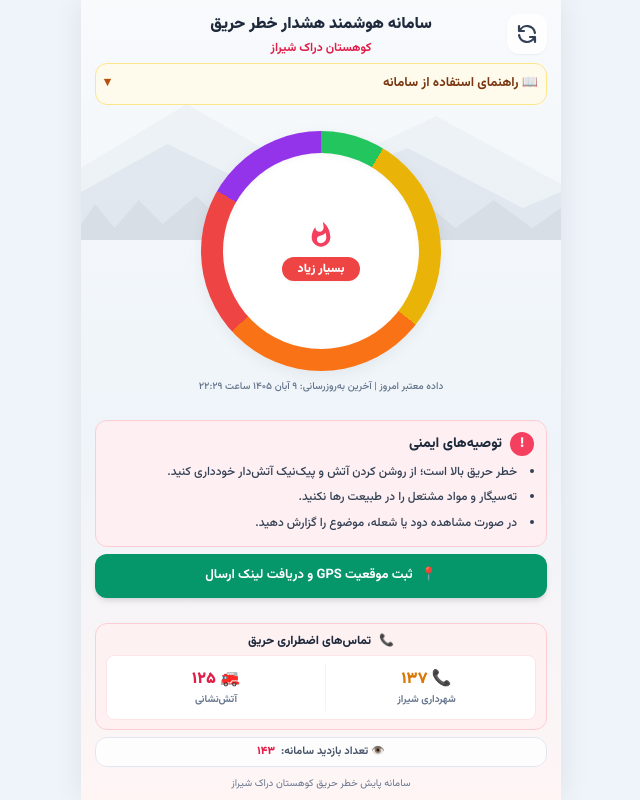
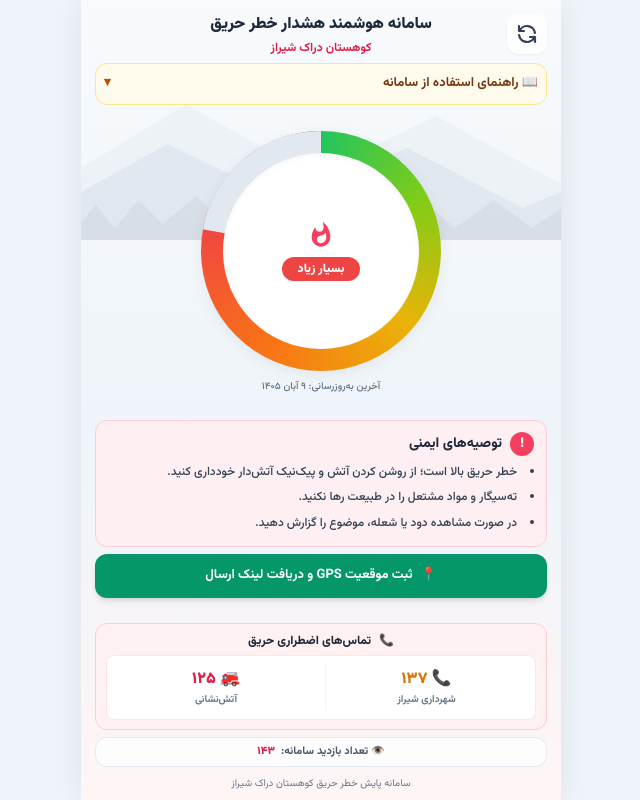
Before and after one commit to hashempoorsadegh214-prog/derak_fwi_forecast, a plain HTML site: page index.html in a window 1280 px wide. Both pictures are taken after a click on the button "به‌روزرسانی داده‌ها". Shown: the whole page, without its empty margins (319-959 px from the left). Drawn offline with nearby package versions, Linux system fonts and the light colour scheme; no server answers.

Commit message:
Update index.html

```diff
--- a/index.html
+++ b/index.html
@@ -73,24 +73,18 @@
             justify-content: center;
         }
 
-        @property --progress-deg {
-            syntax: "<angle>";
-            inherits: false;
-            initial-value: 0deg;
-        }
-
         .gauge-conic-ring {
-            --progress-deg: 0deg;
             width: 100%;
             height: 100%;
             border-radius: 50%;
             background: conic-gradient(
                 from 0deg at 50% 50%,
-                #22C55E 0% 8.6667%,
-                #EAB308 8.6667% 35.5%,
-                #F97316 35.5% 63.3333%,
-                #EF4444 63.3333% 83.3333%,
-                #9333EA 83.3333% 100%
+                #22C55E 0%,
+                #84CC16 18%,
+                #EAB308 36%,
+                #F97316 58%,
+                #EF4444 80%,
+                #9333EA 100%
             );
             display: flex;
             align-items: center;
@@ -99,22 +93,21 @@
             box-shadow: 0 4px 15px rgba(0, 0, 0, 0.06);
         }
 
-        /* قسمت استفاده‌نشده گیج خاکستری می‌ماند؛ رنگ فعال از ساعت ۱۲ شروع می‌شود. */
-        .gauge-conic-ring::after {
-            content: "";
+        .gauge-mask-svg {
             position: absolute;
             inset: 0;
-            border-radius: 50%;
-            background: conic-gradient(
-                from 0deg,
-                transparent 0deg var(--progress-deg),
-                #E2E8F0 var(--progress-deg) 360deg
-            );
-            -webkit-mask: radial-gradient(circle, transparent 0 77%, #000 78% 100%);
-            mask: radial-gradient(circle, transparent 0 77%, #000 78% 100%);
+            width: 100%;
+            height: 100%;
+            transform: rotate(-90deg);
             pointer-events: none;
-            z-index: 1;
-            transition: --progress-deg 0.8s ease;
+            z-index: 2;
+        }
+
+        #gauge-progress-circle {
+            fill: none;
+            stroke: #E2E8F0;
+            stroke-width: 22;
+            transition: stroke-dashoffset 0.8s ease;
         }
 
         .gauge-center-hole {
@@ -270,16 +263,26 @@
             </summary>
             <div class="guide-content text-amber-900 space-y-1">
                 <p>• شاخص هواشناسی حریق بر اساس داده‌های مدل هواشناسی و نقاط نمونه‌برداری در محدوده دراک محاسبه و خلاصه می‌شود.</p>
-                <p>• سطح خطر با توجه به میانگین مقادیر معتبر شاخص در محدوده تعیین می‌شود؛ عدد شاخص در مرکز گیج نمایش داده نمی‌شود.</p>
-                <p>• سامانه فقط داده کامل و معتبر مربوط به امروز در تهران را نمایش می‌دهد.</p>
-                <p>• در صورت نبود داده معتبر برای امروز، مقدار روزهای دیگر به‌جای امروز نمایش داده نمی‌شود.</p>
-                <p>• در شرایط بحرانی از ورود به ارتفاعات دراک خودداری کنید.</p>
+                <p>• سطح خطر با توجه به میانگین مقادیر معتبر شاخص در محدوده تعیین می‌شود.</p>
+                <p>• سامانه داده کامل مربوط به روز جاری را نمایش می‌دهد.</p>
+                <p>• در صورت نبود داده برای روز جاری، مقدار روزهای گذشته یا آینده به‌جای آن نمایش داده نمی‌شود.</p>
             </div>
         </details>
 
         <section class="gauge-section relative z-10" aria-label="ارزیابی خطر حریق">
             <div class="gauge-wrap">
                 <div class="gauge-conic-ring">
+                    <svg class="gauge-mask-svg" viewBox="0 0 200 200" aria-hidden="true">
+                        <circle
+                            id="gauge-progress-circle"
+                            cx="100"
+                            cy="100"
+                            r="89"
+                            stroke-dasharray="559.2"
+                            stroke-dashoffset="559.2"
+                        />
+                    </svg>
+
                     <div class="gauge-center-hole">
                         <div class="text-rose-500 mb-2">
                             <svg width="28" height="28" viewBox="0 0 24 24" fill="currentColor" aria-hidden="true">
@@ -294,7 +297,7 @@
             </div>
 
             <div id="update-badge" class="text-[10px] text-slate-500 font-medium mt-2 text-center" aria-live="polite">
-                در حال بررسی داده معتبر امروز...
+                در حال بررسی داده‌های امروز...
             </div>
         </section>
 
@@ -404,12 +407,9 @@
 
         todayDataRetryTimer = setTimeout(async () => {
             todayDataRetryTimer = null;
-            const today = getTehranISODate();
 
-            // تا زمانی که آرشیو، داده کامل همان روز را نداشته باشد، هر ۱۰ دقیقه دوباره بررسی می‌شود.
-            if (!getValidToday(readCache(), today)) {
-                await loadData();
-            }
+            // حتی اگر نسخه ذخیره‌شده معتبر باشد، هر ۱۰ دقیقه نسخه آنلاین بررسی می‌شود.
+            await loadData();
         }, TODAY_DATA_RETRY_MS);
     }
 
@@ -452,7 +452,7 @@
         window.addEventListener('focus', handleTehranDateChange);
     }
 
-    function formatPersianDateTime(isoDateTime) {
+    function formatPersianUpdateDate(isoDateTime) {
         if (!isoDateTime) return 'نامشخص';
         const date = new Date(isoDateTime);
         if (Number.isNaN(date.getTime())) return 'نامشخص';
@@ -461,10 +461,7 @@
             timeZone: TEHRAN_TIME_ZONE,
             year: 'numeric',
             month: 'long',
-            day: 'numeric',
-            hour: '2-digit',
-            minute: '2-digit',
-            hourCycle: 'h23'
+            day: 'numeric'
         }).format(date);
     }
 
@@ -487,15 +484,14 @@
     }
 
     function updateGauge(value) {
-        const ring = document.querySelector('.gauge-conic-ring');
+        const maskCircle = document.getElementById('gauge-progress-circle');
         const ratio = Math.max(0, Math.min(1, Number(value) / MAX_VALUE));
-        const progressDegrees = ratio * 360;
-        ring.style.setProperty('--progress-deg', `${progressDegrees}deg`);
+        const offset = CIRCUMFERENCE * ratio;
+        maskCircle.style.strokeDashoffset = -offset;
     }
 
     function clearGauge() {
-        const ring = document.querySelector('.gauge-conic-ring');
-        ring.style.setProperty('--progress-deg', '0deg');
+        document.getElementById('gauge-progress-circle').style.strokeDashoffset = '0';
     }
 
     function updateTips(value) {
@@ -546,13 +542,13 @@
         clearGauge();
 
         document.getElementById('update-badge').textContent =
-            message || 'داده معتبر امروز در دسترس نیست.';
+            message || 'داده روز جاری در دسترس نیست.';
 
         const list = document.getElementById('safety-tips');
         list.replaceChildren();
 
         [
-            'داده معتبر برای امروز در دسترس نیست.',
+            'داده روز جاری در دسترس نیست.',
             'مقدار روزهای گذشته یا آینده به‌جای مقدار امروز نمایش داده نمی‌شود.',
             'در صورت مشاهده حریق، از محل فاصله بگیرید و با ۱۲۵ تماس بگیرید.'
         ].forEach(text => {
@@ -626,7 +622,7 @@
         }
     }
 
-    function renderToday(data, validToday, sourceLabel) {
+    function renderToday(data, validToday) {
         cancelTodayDataRetry();
         const value = validToday.validated.mean;
         const pill = document.getElementById('risk-pill');
@@ -637,11 +633,11 @@
         updateGauge(value);
         updateTips(value);
 
-        const generatedAt = formatPersianDateTime(data.generated_at_tehran);
+        const generatedAt = formatPersianUpdateDate(data.generated_at_tehran);
         document.getElementById('update-badge').textContent =
             generatedAt !== 'نامشخص'
-                ? `${sourceLabel} | آخرین به‌روزرسانی: ${generatedAt}`
-                : sourceLabel;
+                ? `آخرین به‌روزرسانی: ${generatedAt}`
+                : '';
     }
 
     async function loadData() {
@@ -656,11 +652,9 @@
 
         // داده ذخیره‌شده فقط در صورتی نمایش داده می‌شود که متعلق به امروز تهران و کامل باشد.
         if (cachedToday) {
-            renderToday(cachedData, cachedToday, 'داده معتبر امروز');
-            document.getElementById('update-badge').textContent =
-                'داده امروز نمایش داده می‌شود؛ در حال بررسی نسخه جدید...';
+            renderToday(cachedData, cachedToday);
         } else {
-            showUnavailable('در حال بررسی داده معتبر امروز...');
+            showUnavailable('در حال بررسی داده‌های امروز...');
         }
 
         try {
@@ -688,31 +682,29 @@
             // نسخه آنلاین نیز باید داده کامل و متعلق به امروز تهران داشته باشد.
             if (!latestToday) {
                 if (cachedToday) {
-                    document.getElementById('update-badge').textContent =
-                        'داده معتبر امروز نمایش داده می‌شود؛ نسخه آنلاین هنوز داده کامل امروز ندارد.';
+                    scheduleTodayDataRetry();
                 } else {
-                    showUnavailable('داده معتبر و کامل برای امروز در دسترس نیست؛ بررسی خودکار ادامه پیدا می‌کند.');
+                    showUnavailable('داده کامل روز جاری در دسترس نیست؛ بررسی خودکار ادامه پیدا می‌کند.');
                     scheduleTodayDataRetry();
                 }
                 return;
             }
 
             saveCache(latestData);
-            renderToday(latestData, latestToday, 'داده معتبر امروز');
+            renderToday(latestData, latestToday);
         } catch (error) {
             console.error('خطا در دریافت یا اعتبارسنجی داده:', error);
 
-            // داده کش‌شده فقط برای همان تاریخ درخواست معتبر است؛ روز قبل هرگز به‌عنوان امروز نشان داده نمی‌شود.
+            // داده کش‌شده فقط برای همان تاریخ معتبر است؛ روز قبل به‌عنوان امروز نشان داده نمی‌شود.
             if (getTehranISODate() !== requestDate) {
                 showUnavailable('روز جدید در تهران آغاز شده است؛ داده همان روز پس از دریافت نمایش داده می‌شود.');
                 return;
             }
 
             if (cachedToday) {
-                document.getElementById('update-badge').textContent =
-                    'داده معتبر امروز از حافظه مرورگر نمایش داده می‌شود؛ بررسی نسخه آنلاین ناموفق بود.';
+                scheduleTodayDataRetry();
             } else {
-                showUnavailable('داده معتبر امروز در دسترس نیست؛ مقدار روزهای دیگر نمایش داده نمی‌شود. بررسی خودکار ادامه پیدا می‌کند.');
+                showUnavailable('داده روز جاری در دسترس نیست؛ مقدار روزهای دیگر نمایش داده نمی‌شود. بررسی خودکار ادامه پیدا می‌کند.');
                 scheduleTodayDataRetry();
             }
         } finally {
```
